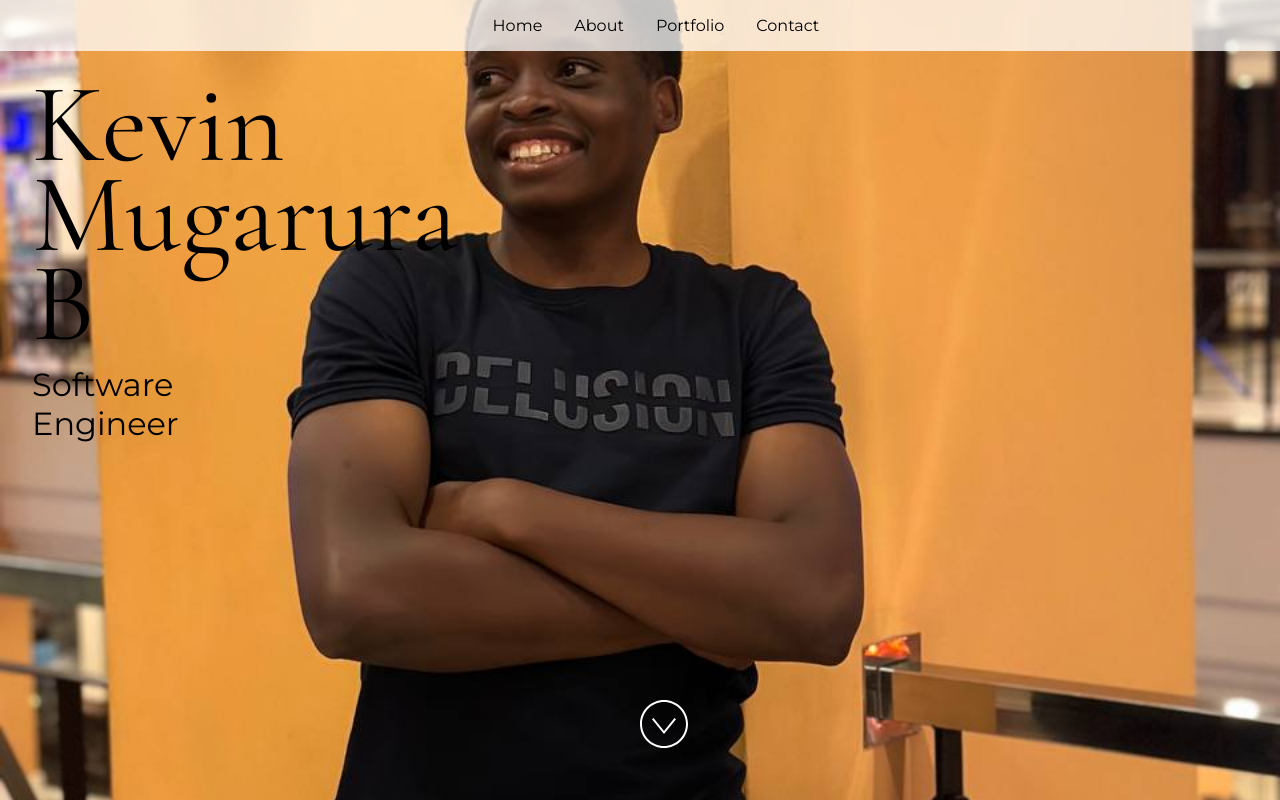
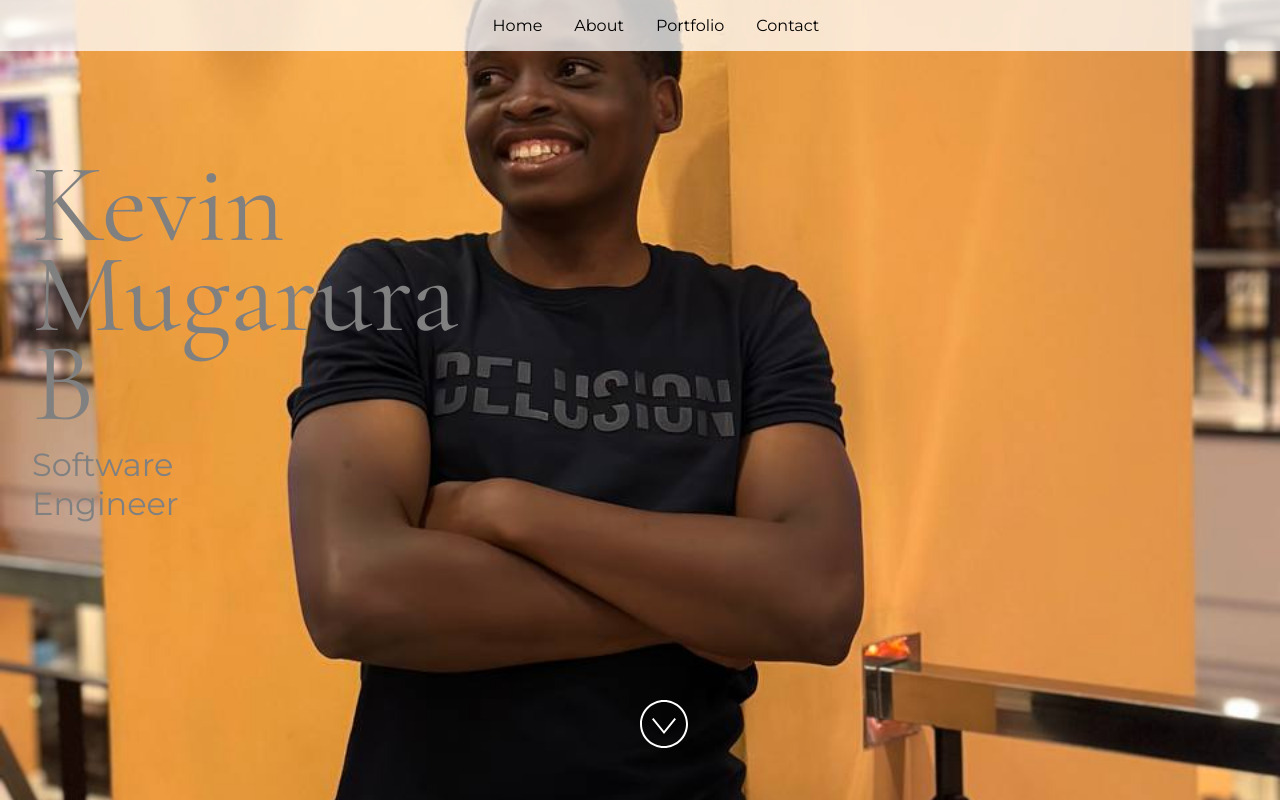
Before and after one commit to mkb2001/mkb2001.github.io, a React (Vite) app: page / in a window 1280 px wide. Built offline with nearby package versions, Linux system fonts and the light colour scheme.

Commit message:
Adjusted the Home Component

```diff
--- a/src/Components/Home.jsx
+++ b/src/Components/Home.jsx
@@ -28,8 +28,8 @@ const Home = ({ name, title }) => {
   return (
     <section id="home" className="min-height">
       <img className="background" src={image} alt="" />
-      <div style={{ position: "absolute", top: "5rem", left: "2rem", width: "17rem" }}>
-        <h1>{name}</h1>
+      <div style={{ position: "absolute", top: "10rem", left: "2rem", width: "12rem", color:"grey" }}>
+        <h1 style={{}}>{name}</h1>
         <h2>{title}</h2>
       </div>
       <div style={{ position: "absolute", bottom: "3rem", left: "50%" }}>
```
